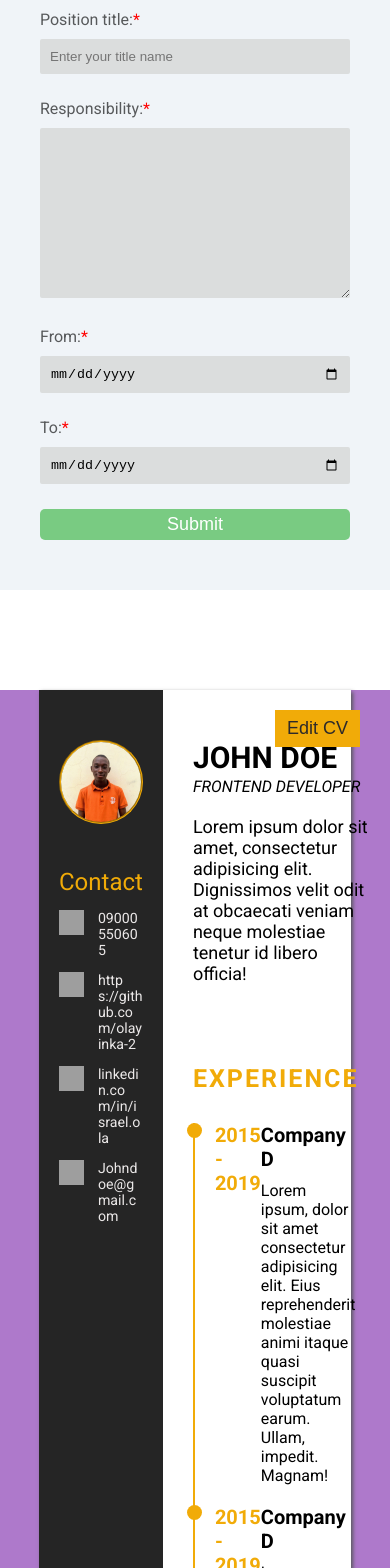
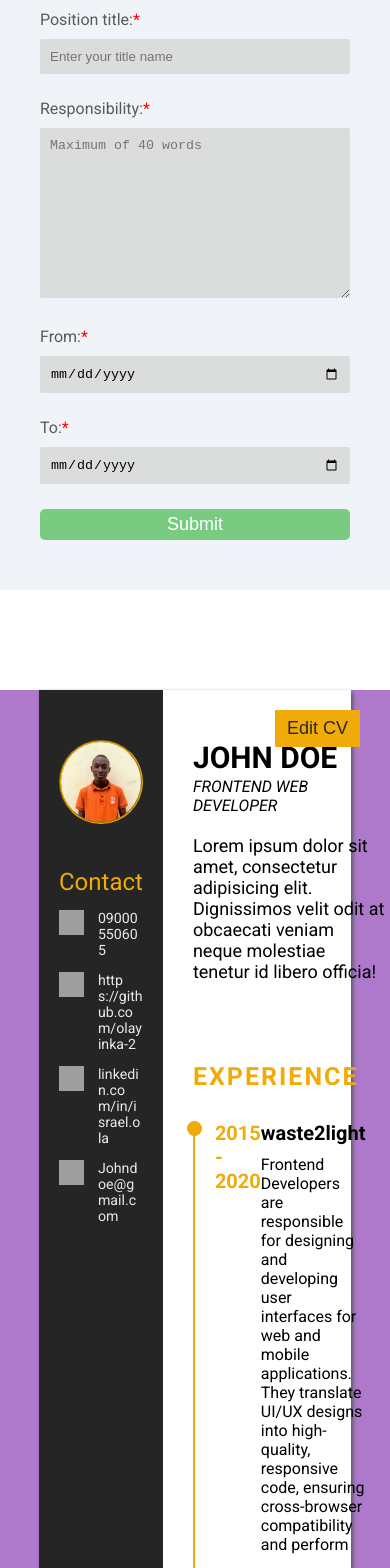
Before and after one commit to Olayinka-2/CV_maker, a React (Vite) app: page / in a window 390 px wide. Shown: the part 1400-2968 px from the top of the page. Built offline with nearby package versions, Linux system fonts and the light colour scheme; grey boxes are pictures that could not be loaded; a web font is replaced by a local one.

Commit message:
experience section updated

```diff
--- a/src/App.jsx
+++ b/src/App.jsx
@@ -19,13 +19,19 @@ function App() {
     institutionDateTo: ""
   });
 
-
+  const [formExperienceData, setFormExperienceData] = useState({
+    companyName: "",
+    titleHeld: "",
+    responsibility: "",
+    companyDateFrom: "",
+    companyDateTo: ""
+  })
 
     return (
       <>
         <Header />
-        <CvForm formContactData={formContactData} setFormContactData = {setFormContactData} formEducationData = {formEducationData} setFormEducationData = {setFormEducationData} />
-        <Cv formContactData={formContactData} formEducationData={formEducationData}/>
+        <CvForm formContactData={formContactData} setFormContactData = {setFormContactData} formEducationData = {formEducationData} setFormEducationData = {setFormEducationData} formExperienceData = {formEducationData} setFormExperienceData = {setFormExperienceData}/>
+        <Cv formContactData={formContactData} formEducationData={formEducationData} formExperienceData = {formExperienceData}/>
       </>
     )
 }
--- a/src/components/CV.jsx
+++ b/src/components/CV.jsx
@@ -4,7 +4,7 @@ import Experience from "./cvExperience";
 import Education from "./cvEducation";
 import EditButton from "./editBtn";
 
-export default function Cv({formContactData, formEducationData}) {
+export default function Cv({formContactData, formEducationData, formExperienceData}) {
    return (
       <>
          <main>
@@ -13,8 +13,8 @@ export default function Cv({formContactData, formEducationData}) {
             <div className="cv">
                <Aside profileInfo = {formContactData} />
                <section className="cv-content">
-                  <Profile profileInfo = {formContactData}  />
-                  <Experience />
+                  <Profile profileInfo = {formContactData} title = {formExperienceData}  />
+                  <Experience experienceInfo = {formExperienceData}/>
                   <Education educationInfo = {formEducationData} />
                </section>
             </div>
--- a/src/components/cvExperience.jsx
+++ b/src/components/cvExperience.jsx
@@ -1,15 +1,35 @@
-export default function Experience() {
+export default function Experience({experienceInfo}) {
+   let  dateFrom = new Date(experienceInfo["companyDateFrom"]).getFullYear();
+   let dateTo = new Date(experienceInfo["companyDateTo"]).getFullYear();
+
+   if(isNaN(dateFrom)) {
+      dateFrom = '2015'
+   }
+   if(isNaN(dateTo)) {
+      dateTo = '2020'
+   }
+   if(experienceInfo["titleHeld"] == "") {
+      experienceInfo["titleHeld"] = 'Frontend Web engineer'
+   }
+   if(experienceInfo["companyName"] == "" || experienceInfo["companyName"] == undefined) {
+      experienceInfo["companyName"] = 'waste2light'
+   }
+   if(experienceInfo["responsibility"] == "" || experienceInfo["responsibility"] == undefined) {
+      experienceInfo["responsibility"] = 'Frontend Developers are responsible for designing and developing user interfaces for web and mobile applications. They translate UI/UX designs into high-quality, responsive code, ensuring cross-browser compatibility and perform'
+   }
+   // console.log(experienceInfo["companyName"]);
+   // console.log(experienceInfo["responsibility"]);
    return (
       <>
                <section className="experience-section">
                      <h3>Experience</h3>
                      <div className="experience-content">
                         <div className="experience-date">
-                           <h4>2015 - 2019</h4>
+                           <h4>{`${dateFrom} -  ${dateTo}`}</h4>
                         </div>
                         <div className="experience-details">
-                           <h4>Company D</h4>
-                           <p>Lorem ipsum, dolor sit amet consectetur adipisicing elit. Eius reprehenderit molestiae animi itaque quasi suscipit voluptatum earum. Ullam, impedit. Magnam!</p>
+                           <h4>{`${experienceInfo["companyName"]}`}</h4>
+                           <p>{`${experienceInfo["responsibility"]}`}</p>
                         </div>
                      </div>
                      <div className="experience-content">
--- a/src/components/cvForm.jsx
+++ b/src/components/cvForm.jsx
@@ -2,7 +2,7 @@ import FormContact from "./formContact";
 import FormEducation from "./formEducation";
 import FormExperience from "./formExperience";
 
-export default function CvForm({formContactData, setFormContactData, formEducationData, setFormEducationData}) {
+export default function CvForm({formContactData, setFormContactData, formEducationData, setFormEducationData, formExperienceData, setFormExperienceData }) {
    return (
       <>
          <section className="cv-creation-section">
@@ -10,7 +10,7 @@ export default function CvForm({formContactData, setFormContactData, formEducati
             <form action="#">
                <FormContact formContactData={formContactData} setFormContactData={setFormContactData}/>
                <FormEducation formEducationData = {formEducationData} setFormEducationData = {setFormEducationData} />
-               <FormExperience />
+               <FormExperience formExperienceData = {formExperienceData} setFormExperienceData = {setFormExperienceData} />
             </form>
          </div>
       </section>
--- a/src/components/cvProfile.jsx
+++ b/src/components/cvProfile.jsx
@@ -1,11 +1,18 @@
-export default function Profile({profileInfo}) {
+export default function Profile({profileInfo, title}) {
    let newName = "";
+   let titleHeld = "";
 
    if(profileInfo["name"] == "") {
       newName = 'John Doe';
    } else {
       newName = profileInfo["name"]
    }
+   if(title["titleHeld"] == "") {
+      titleHeld = 'Frontend Web developer';
+   } else {
+      titleHeld = title["titleHeld"];
+   }
+   console.log(titleHeld);
    return (
       <>
          <div className="profile-info">
@@ -14,7 +21,7 @@ export default function Profile({profileInfo}) {
                            newName
                         }
                         </p>
-                     <p>Frontend Developer</p>
+                     <p>{titleHeld}</p>
                      <p className="profile-sumary">Lorem ipsum dolor sit amet, consectetur adipisicing elit. Dignissimos velit odit at obcaecati veniam neque molestiae tenetur id libero officia!</p>
                   </div>
       </>
--- a/src/components/formEducation.jsx
+++ b/src/components/formEducation.jsx
@@ -5,7 +5,6 @@ export default function FormEducation({formEducationData, setFormEducationData})
          [event.target.name]: event.target.value
       });
    }
-   console.log(formEducationData);
 
    return (
       <>
--- a/src/components/formExperience.jsx
+++ b/src/components/formExperience.jsx
@@ -1,32 +1,53 @@
 import EditButton from "./editBtn";
 
-export default function FormExperience() {
+export default function FormExperience({formExperienceData, setFormExperienceData}) {
+   function handleEvent(event) {
+      setFormExperienceData({
+         ...formExperienceData,
+         [event.target.name]: event.target.value
+      });
+   }
+
    return (
       <>
-          <div className="form-information">
+         <div className="form-information">
                   <div className="section-name">
                      <div className="section-index">3</div>
                      <p>Experience</p>
                   </div>
                   <div>
                      <label htmlFor="company-name">Name of Company/Firm:<span style={{"color": "red"}}>*</span> </label>
-                     <input type="text" id="company-name" placeholder="Enter your institution name" required />
+                     <input type="text" id="company-name" placeholder="Enter your institution name"
+                     name = "companyName"
+                     value={formExperienceData["companyName"]}
+                     onChange={handleEvent}
+                     required />
                   </div>
                   <div>
                      <label htmlFor="title">Position title:<span style={{"color": "red"}}>*</span> </label>
-                     <input type="text" id="title" placeholder="Enter your title name" required />
+                     <input type="text" id="title" placeholder="Enter your title name" required
+                     name = "titleHeld"
+                     value={formExperienceData["titleHeld"]}
+                     onChange={handleEvent}/>
                   </div>
                   <div>
                      <label htmlFor="responsibility">Responsibility:<span style={{"color": "red"}}>*</span> </label>
-                     <textarea name="responsibility" id="responsibility" rows="10"></textarea>
+                     <textarea name="responsibility" id="responsibility" rows="10"
+                     onChange={handleEvent} placeholder="Maximum of 40 words"
+                     ></textarea>
                   </div>
                   <div>
                      <label htmlFor="study-date-from">From:<span style={{"color": "red"}}>*</span> </label>
-                     <input type="date" id="study-date-from" required />
+                     <input type="date" id="study-date-from" required
+                     name="companyDateFrom" value={formExperienceData["companyDateFrom"]}
+                     onChange={handleEvent} />
                   </div>
                   <div>
                      <label htmlFor="study-date-to">To:<span style={{"color": "red"}}>*</span> </label>
-                     <input type="date" id="study-date-to" required />
+                     <input type="date" id="study-date-to" required
+                     name="companyDateTo" value={formExperienceData["companyDateTo"]}
+                     onChange={handleEvent}
+                     />
                   </div>
                   <div className="submitBtn-container">
                      <EditButton text = 'Submit'/>
--- a/src/index.css
+++ b/src/index.css
@@ -125,9 +125,10 @@ main {
 }
 
 .cv aside {
-  flex-basis: 40%;
+  flex-basis: 25%;
   background-color: #252525;
   padding: 5rem 2rem;
+  flex-shrink: 0;
 }
 
 .profile-picture {
@@ -256,3 +257,9 @@ main {
   background-color: #2d2a2a;
   color: #F1AB08;
 }
+
+@media screen and (max-width: 600px) {
+  .cv aside {
+    flex-shrink: 1;
+  }
+}
```
